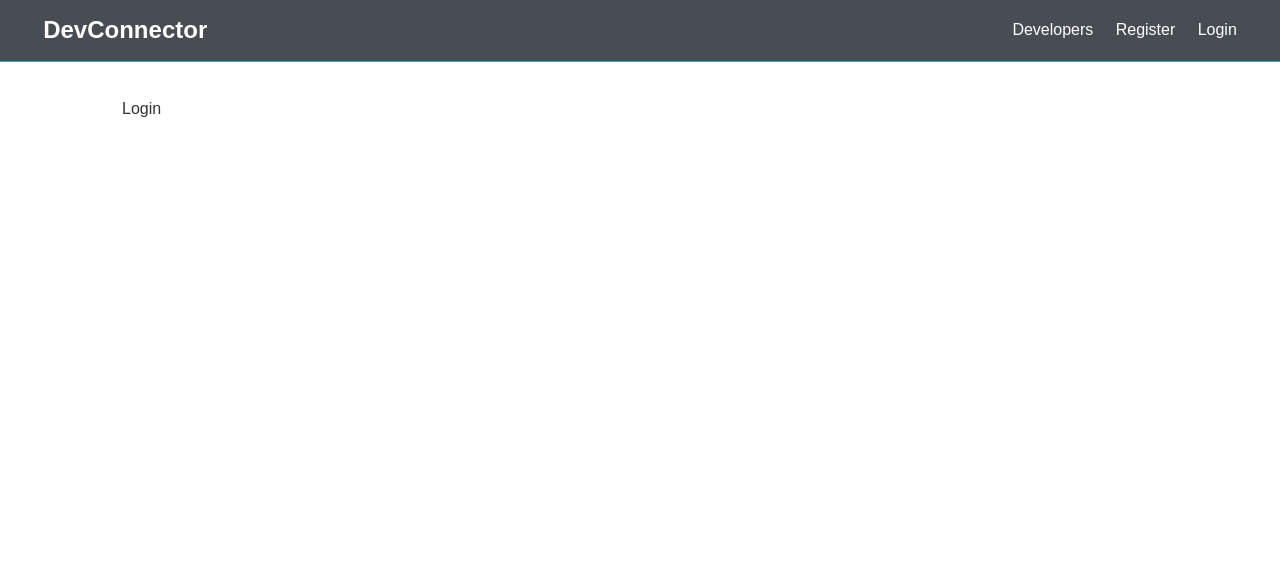
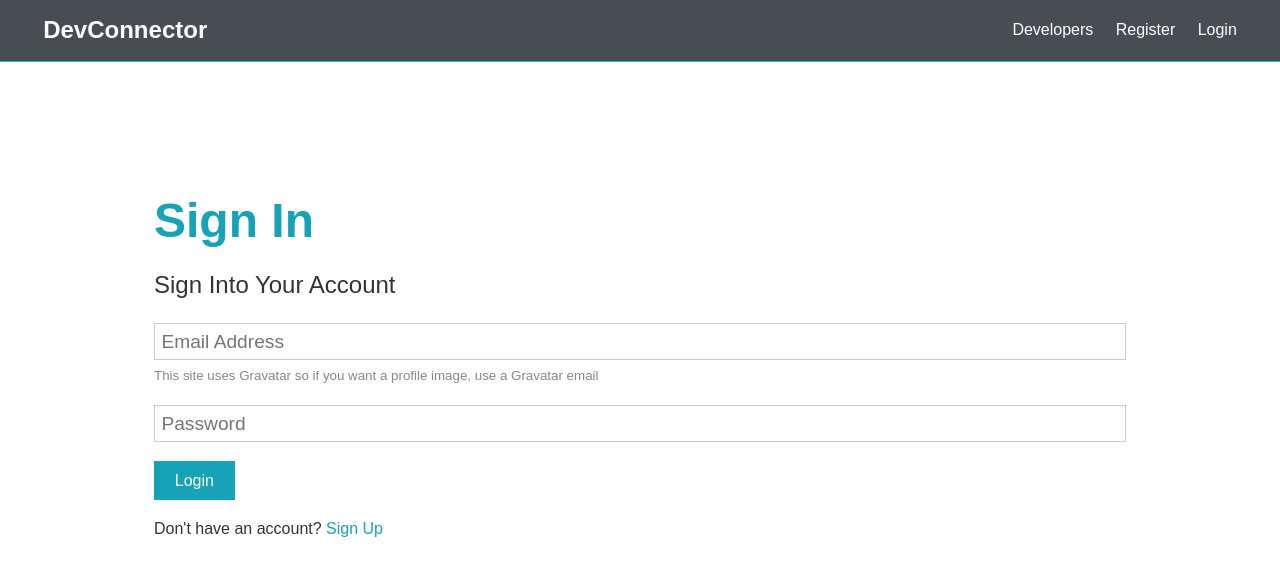
Before and after one commit to jlsanchezsanz/dev-connector, a React (Create React App) app in the folder client/: page /login in a window 1280 px wide. Shown: the top 576 px of the page. Built offline with nearby package versions, Linux system fonts and the light colour scheme; the HTML template or start-up script is replaced by a standard one.

Commit message:
feat: build login form

```diff
--- a/client/src/components/auth/Login.js
+++ b/client/src/components/auth/Login.js
@@ -1,5 +1,60 @@
-import React from 'react';
+import React, { Fragment, useState } from 'react';
+import { Link } from 'react-router-dom';
 
 export const Login = () => {
-  return <div>Login</div>;
+  const [formData, setFormData] = useState({
+    email: '',
+    password: '',
+  });
+
+  const { email, password } = formData;
+
+  const onChange = (e) =>
+    setFormData({ ...formData, [e.target.name]: e.target.value });
+
+  const onSubmit = async (e) => {
+    e.preventDefault();
+    console.log('SUCCESS');
+  };
+
+  return (
+    <Fragment>
+      <section className="container">
+        <h1 className="large text-primary">Sign In</h1>
+        <p className="lead">
+          <i className="fas fa-user"></i> Sign Into Your Account
+        </p>
+        <form className="form" onSubmit={(e) => onSubmit(e)}>
+          <div className="form-group">
+            <input
+              type="email"
+              placeholder="Email Address"
+              name="email"
+              value={email}
+              onChange={(e) => onChange(e)}
+              required
+            />
+            <small className="form-text">
+              This site uses Gravatar so if you want a profile image, use a
+              Gravatar email
+            </small>
+          </div>
+          <div className="form-group">
+            <input
+              type="password"
+              placeholder="Password"
+              name="password"
+              minLength="6"
+              value={password}
+              onChange={(e) => onChange(e)}
+            />
+          </div>
+          <input type="submit" className="btn btn-primary" value="Login" />
+        </form>
+        <p className="my-1">
+          Don't have an account? <Link to="/register">Sign Up</Link>
+        </p>
+      </section>
+    </Fragment>
+  );
 };
--- a/client/src/components/auth/Register.js
+++ b/client/src/components/auth/Register.js
@@ -1,4 +1,5 @@
 import React, { Fragment, useState } from 'react';
+import { Link } from 'react-router-dom';
 
 export const Register = () => {
   const [formData, setFormData] = useState({
@@ -13,12 +14,12 @@
   const onChange = (e) =>
     setFormData({ ...formData, [e.target.name]: e.target.value });
 
-  const onSubmit = (e) => {
+  const onSubmit = async (e) => {
     e.preventDefault();
     if (password !== password2) {
       console.log('Passwords do not match');
     } else {
-      console.log(formData);
+      console.log('SUCCESS');
     }
   };
 
@@ -77,7 +78,7 @@
           <input type="submit" className="btn btn-primary" value="Register" />
         </form>
         <p className="my-1">
-          Already have an account? <a href="login.html">Sign In</a>
+          Already have an account? <Link to="/login">Sign In</Link>
         </p>
       </section>
     </Fragment>
```
